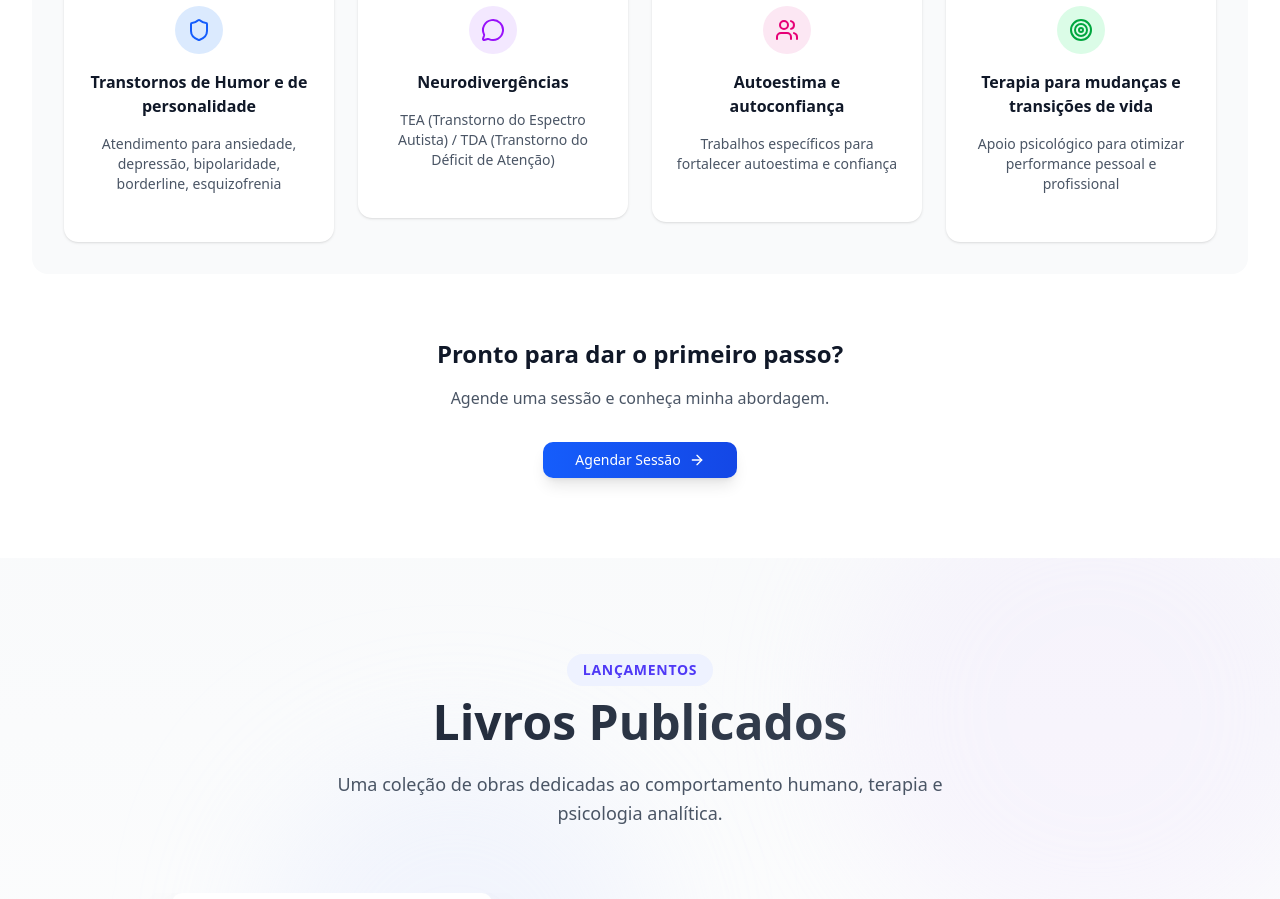
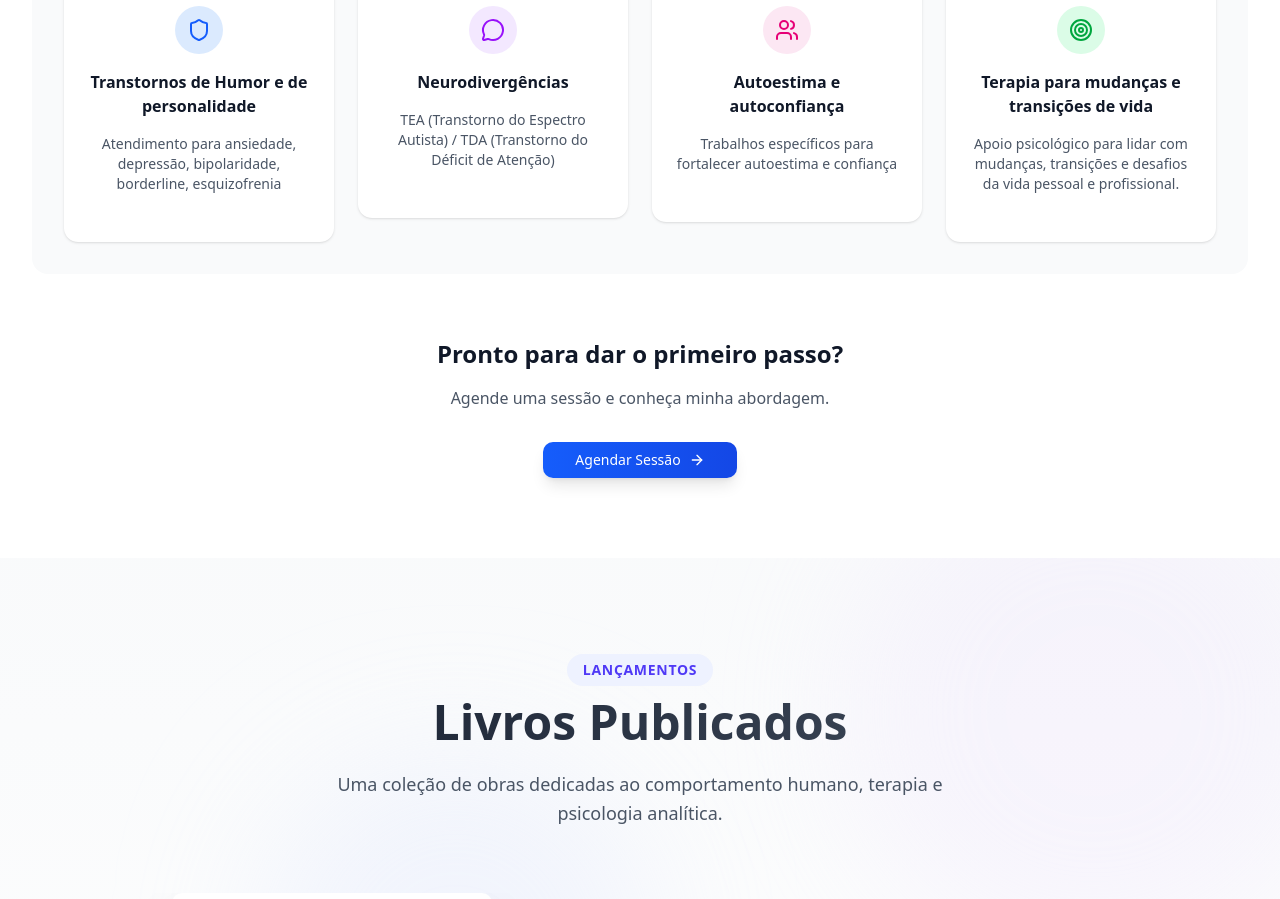
Before and after one commit to matheus12344/ProjetoAlgoritmo, a Next.js app: page / in a window 1280 px wide. Shown: the part 3100-3999 px from the top of the page. Built offline with nearby package versions, Linux system fonts and the light colour scheme; no server answers; the database is empty.

Commit message:
fix: align life-transitions service description

```diff
--- a/src/components/Services.tsx
+++ b/src/components/Services.tsx
@@ -72,7 +72,7 @@ export default function Services() {
     {
       icon: Target,
       title: 'Terapia para mudanças e transições de vida',
-      description: 'Apoio psicológico para otimizar performance pessoal e profissional',
+      description: 'Apoio psicológico para lidar com mudanças, transições e desafios da vida pessoal e profissional.',
       color: 'text-green-600',
       bgColor: 'bg-green-100'
     }
```
